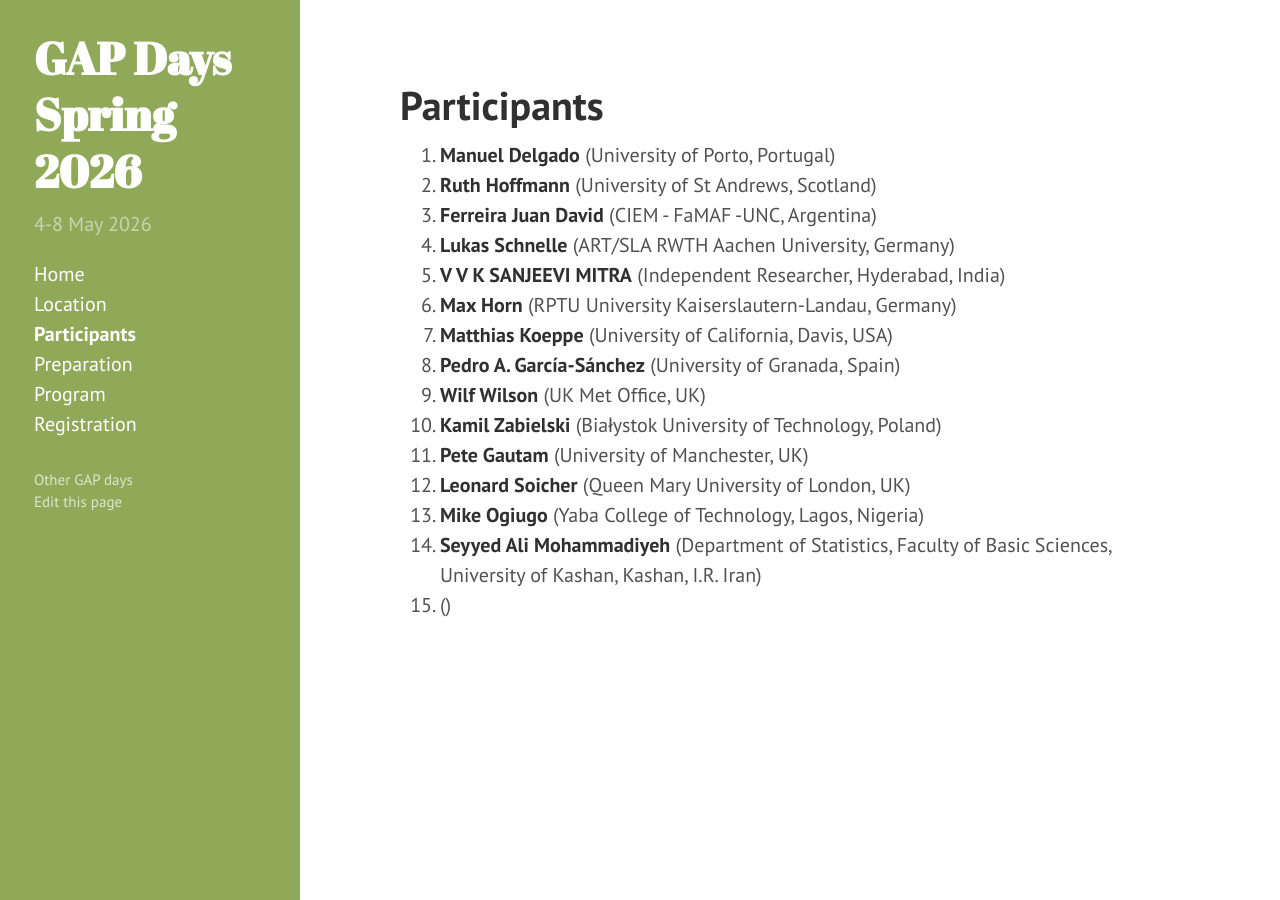
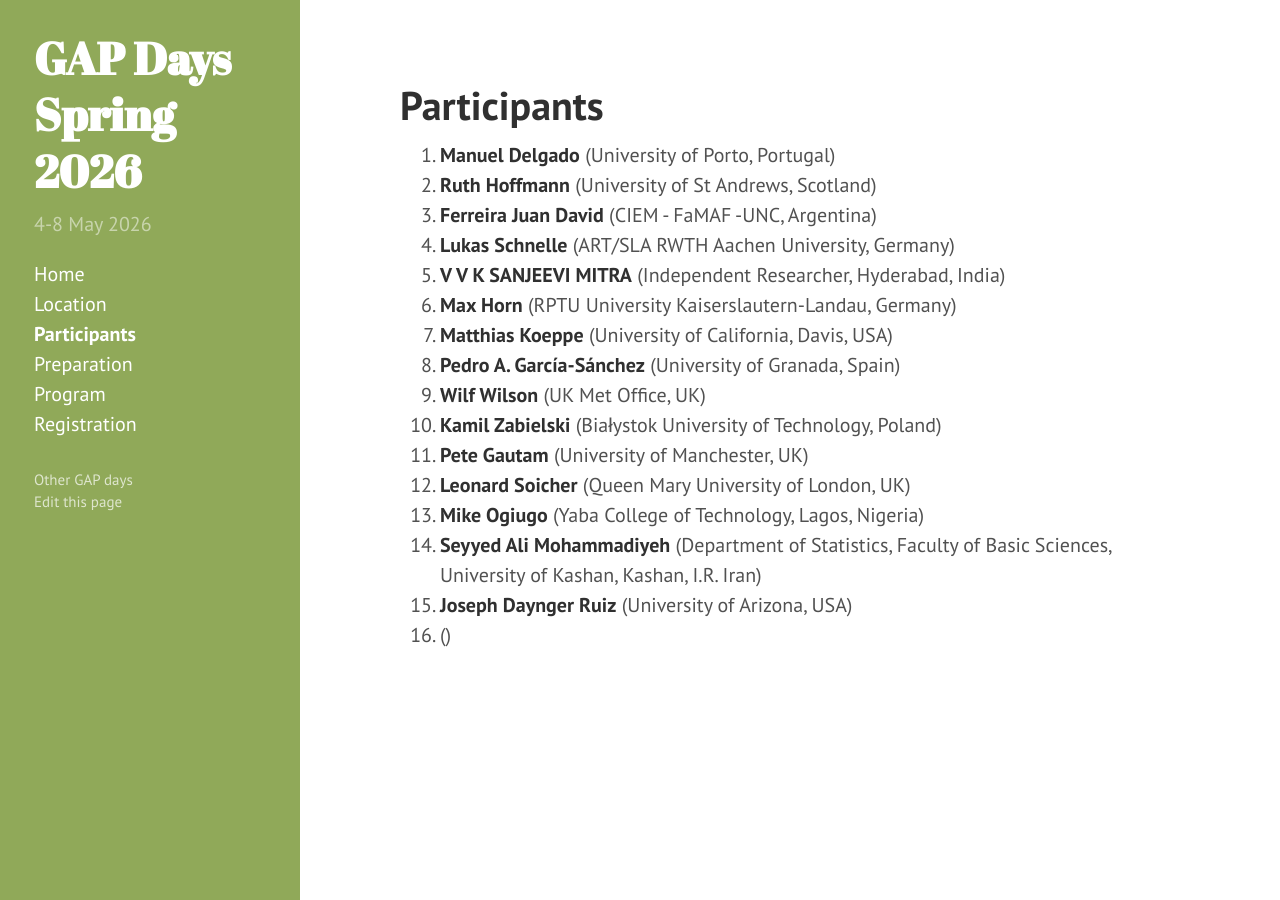
Before and after one commit to gapdays/gapdays2026-spring, a Jekyll site: the page built from participants.md, in a window 1280 px wide. Built offline with Jekyll 4.4.1, drawn with Linux system fonts in a browser that asks for light colours.

Commit message:
participants list updated

```diff
--- a/participants.md
+++ b/participants.md
@@ -16,6 +16,7 @@
   - {name: Leonard Soicher, affiliation: "Queen Mary University of London, UK"}
   - {name: Mike Ogiugo, affiliation: "Yaba College of Technology, Lagos, Nigeria"}
   - {name: Seyyed Ali Mohammadiyeh, affiliation: "Department of Statistics, Faculty of Basic Sciences, University of Kashan, Kashan, I.R. Iran"}
+  - {name: Joseph Daynger Ruiz, affiliation: "University of Arizona, USA"}
   - {name: , affiliation: ""}
 ---
 
```
